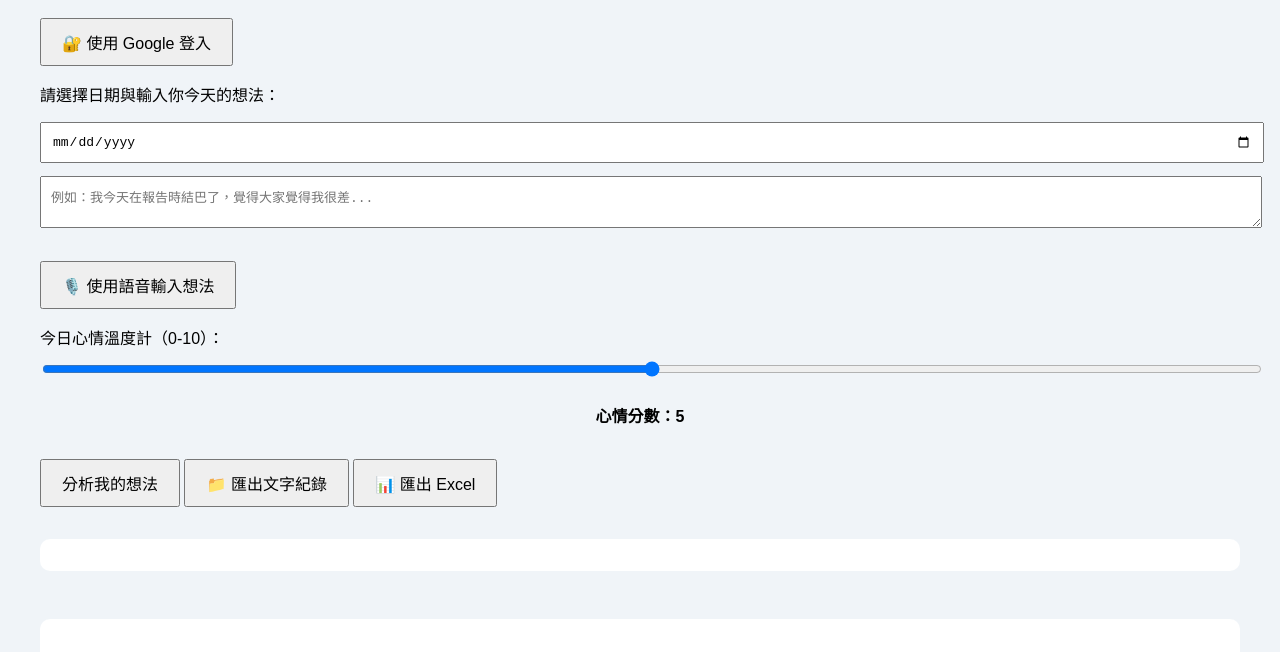
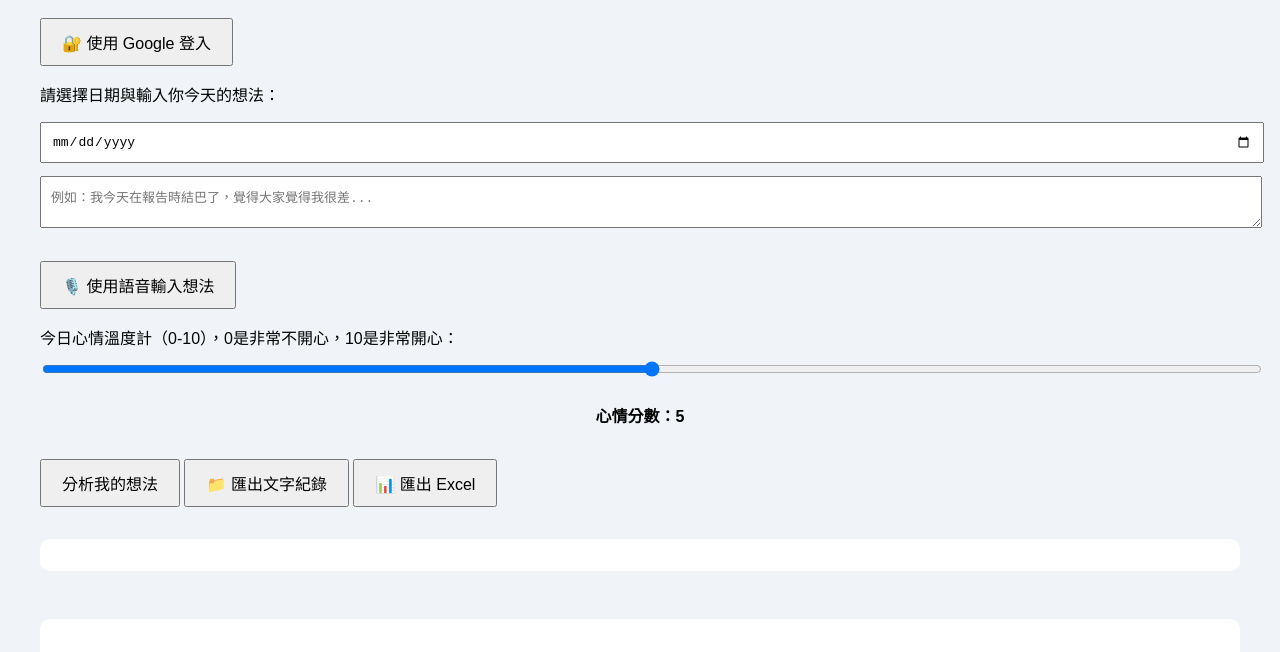
Before and after one commit to honor0425/positive-thought-analyzer, a website: page public/index.html in a window 1280 px wide. Shown: the part 127-779 px from the top of the page. Drawn offline with nearby package versions, Linux system fonts and the light colour scheme.

Commit message:
Update index.html

```diff
--- a/public/index.html
+++ b/public/index.html
@@ -29,7 +29,7 @@
   <textarea id="inputThought" placeholder="例如：我今天在報告時結巴了，覺得大家覺得我很差..."></textarea>
   <button onclick="startVoiceInput()">🎙️ 使用語音輸入想法</button>
   <p id="voiceStatus"></p>
-  <label for="moodRange">今日心情溫度計（0-10）：</label>
+  <label for="moodRange">今日心情溫度計（0-10），0是非常不開心，10是非常開心：</label>
   <input type="range" id="moodRange" min="0" max="10" step="1" value="5" oninput="document.getElementById('moodValueDisplay').innerText = `心情分數：${this.value}`">
   <div id="moodValueDisplay">心情分數：5</div>
   <button onclick="analyzeThought()">分析我的想法</button>
```
